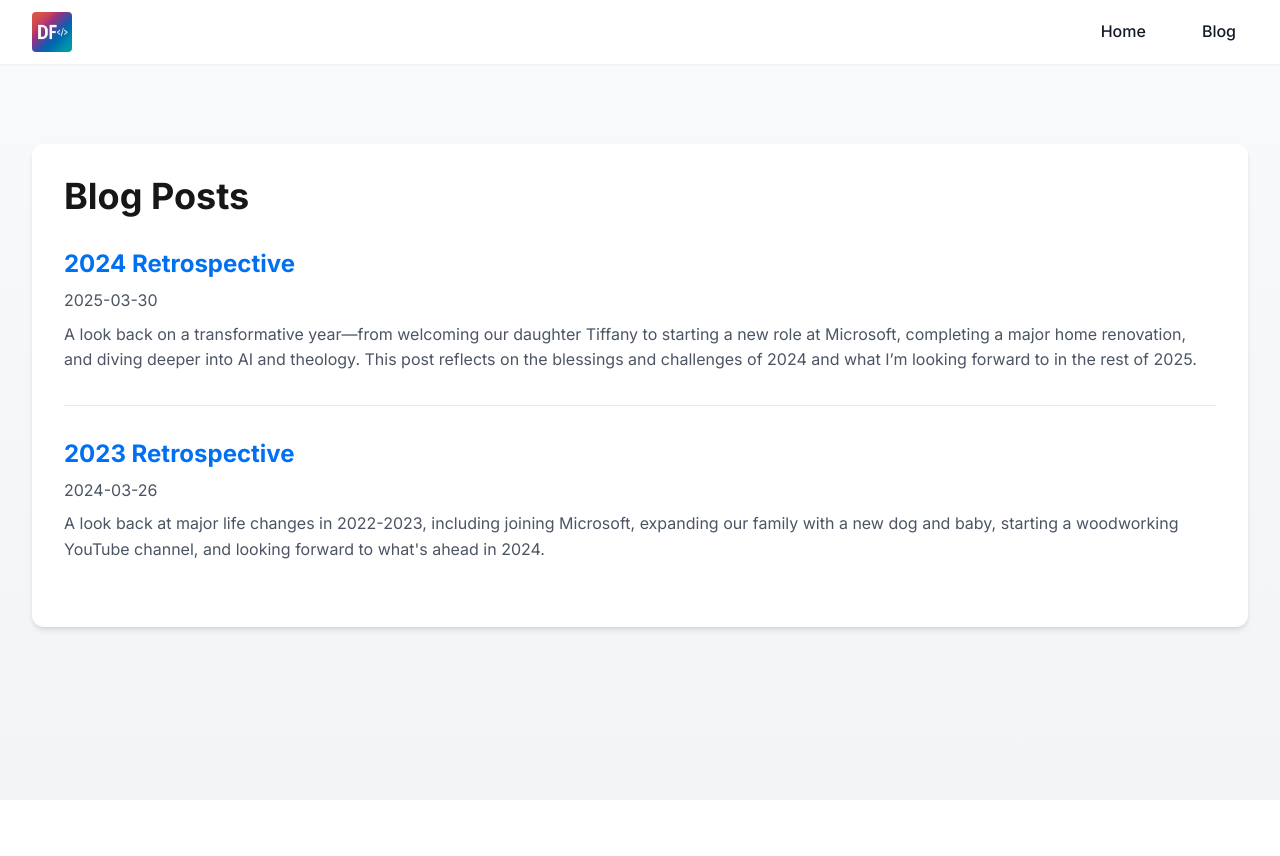
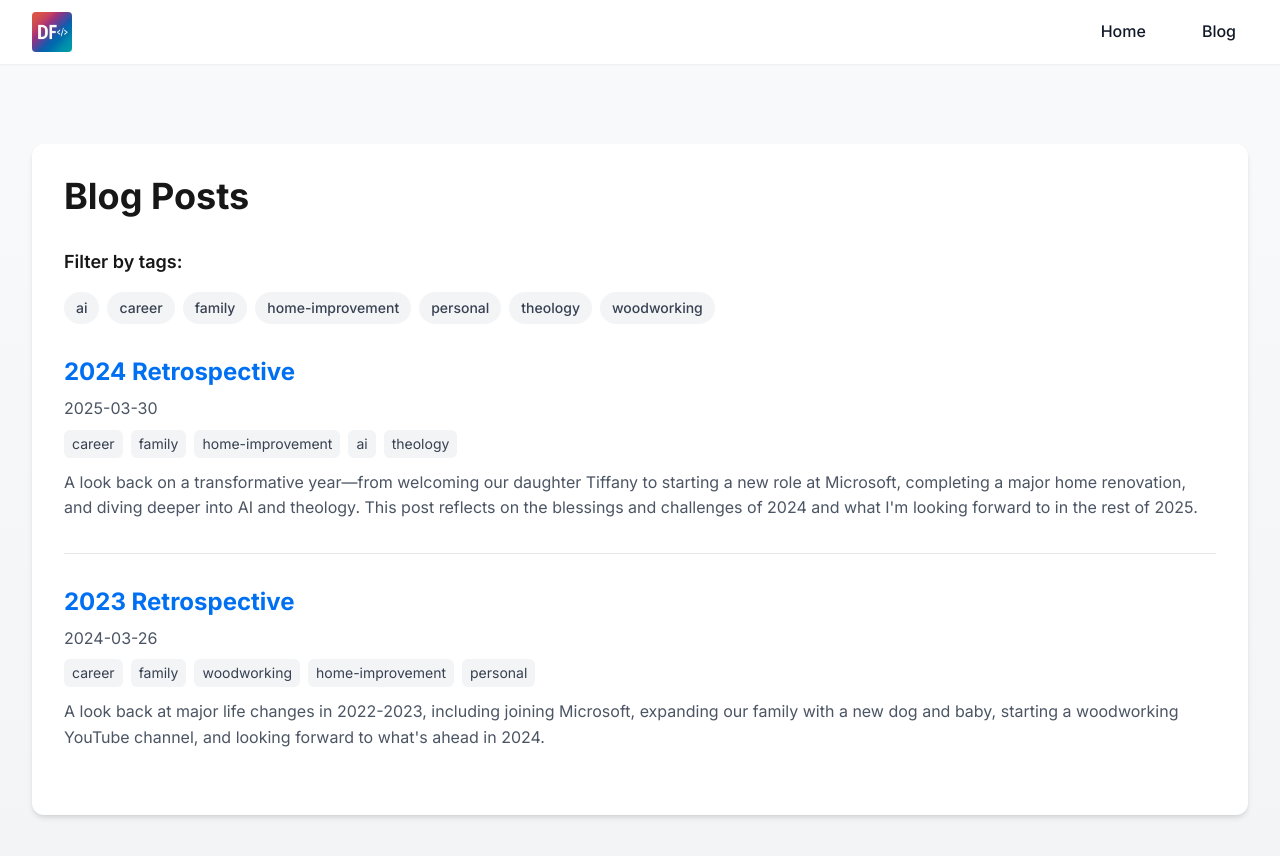
Before and after one commit to danielfullerton/danielfullerton-dot-com, a Next.js app: page /blog in a window 1280 px wide. Shown: the top 856 px of the page. Before the commit the page ends 800 px from the top, so only its background shows below. Built offline with nearby package versions, Linux system fonts and the light colour scheme.

Commit message:
filter by tags

```diff
--- a/components/BlogLayout.tsx
+++ b/components/BlogLayout.tsx
@@ -9,6 +9,7 @@ type BlogMetadata = {
   author: string;
   image?: string;
   coverImage?: string;
+  tags?: string[];
 };
 
 type BlogLayoutProps = {
@@ -66,6 +67,18 @@ export default function BlogLayout({ children, metadata }: BlogLayoutProps) {
           <div className="text-gray-600 mb-2">
             <time>{metadata.date}</time> • {metadata.author}
           </div>
+          {metadata.tags && metadata.tags.length > 0 && (
+            <div className="flex gap-2 mb-3">
+              {metadata.tags.map((tag) => (
+                <span
+                  key={tag}
+                  className="bg-gray-100 text-gray-700 px-2 py-1 rounded-md text-sm"
+                >
+                  {tag}
+                </span>
+              ))}
+            </div>
+          )}
           <p className="text-xl text-gray-600">{metadata.description}</p>
         </header>
         <div className="prose lg:prose-xl">{children}</div>
--- a/pages/blog/[slug].tsx
+++ b/pages/blog/[slug].tsx
@@ -16,6 +16,8 @@ type BlogPostProps = {
     description: string;
     author: string;
     image?: string;
+    coverImage?: string;
+    tags?: string[];
   };
 };
 
@@ -66,6 +68,7 @@ export const getStaticProps: GetStaticProps<BlogPostProps> = async ({
         author: metadata.author || "Anonymous",
         image: metadata.image,
         coverImage: metadata.coverImage,
+        tags: metadata.tags || [],
       },
     },
   };
--- a/pages/blog/index.tsx
+++ b/pages/blog/index.tsx
@@ -4,12 +4,14 @@ import matter from "gray-matter";
 import { GetStaticProps } from "next";
 import Link from "next/link";
 import path from "path";
+import { useState } from "react";
 
 type BlogPost = {
   slug: string;
   title: string;
   date: string;
   description: string;
+  tags?: string[];
 };
 
 type BlogIndexProps = {
@@ -20,7 +22,7 @@ export const getStaticProps: GetStaticProps<BlogIndexProps> = async () => {
   const postsDirectory = path.join(process.cwd(), "posts");
   const filenames = fs.readdirSync(postsDirectory);
 
-  const posts = filenames
+  const posts: BlogPost[] = filenames
     .filter((filename) => filename.endsWith(".md"))
     .map((filename) => {
       const slug = filename.replace(".md", "");
@@ -33,6 +35,7 @@ export const getStaticProps: GetStaticProps<BlogIndexProps> = async () => {
         title: data.title || "Untitled",
         date: data.date || new Date().toISOString(),
         description: data.description || "",
+        tags: data.tags || [],
       };
     })
     .sort((a, b) => new Date(b.date).getTime() - new Date(a.date).getTime());
@@ -45,14 +48,53 @@ export const getStaticProps: GetStaticProps<BlogIndexProps> = async () => {
 };
 
 export default function BlogIndex({ posts }: BlogIndexProps) {
+  const allTags = Array.from(
+    new Set(posts.flatMap((post) => post.tags || []))
+  ).sort();
+  const [selectedTags, setSelectedTags] = useState<string[]>([]);
+
+  const filteredPosts = posts.filter((post) =>
+    selectedTags.length === 0
+      ? true
+      : post.tags?.some((tag) => selectedTags.includes(tag))
+  );
+
+  const handleTagClick = (tag: string) => {
+    setSelectedTags((prev) =>
+      prev.includes(tag) ? prev.filter((t) => t !== tag) : [...prev, tag]
+    );
+  };
+
   return (
     <div className="min-h-screen bg-gradient-to-b from-gray-50 to-gray-100">
       <Navbar />
       <main className="max-w-7xl mx-auto px-4 sm:px-6 lg:px-8 py-20">
         <div className="bg-white rounded-xl shadow-md overflow-hidden p-8">
           <h1 className="text-4xl font-bold mb-8">Blog Posts</h1>
+
+          {allTags.length > 0 && (
+            <div className="mb-8">
+              <h2 className="text-lg font-semibold mb-4">Filter by tags:</h2>
+              <div className="flex flex-wrap gap-2">
+                {allTags.map((tag) => (
+                  <button
+                    key={tag}
+                    onClick={() => handleTagClick(tag)}
+                    className={`px-3 py-1.5 rounded-full text-sm font-medium transition-colors ${
+                      selectedTags.includes(tag)
+                        ? "bg-blue-600 text-white"
+                        : "bg-gray-100 text-gray-700 hover:bg-gray-200"
+                    }`}
+                  >
+                    {tag}
+                  </button>
+                ))}
+              </div>
+            </div>
+          )}
+
           <div className="space-y-8">
-            {posts.map((post) => (
+            {filteredPosts.map((post) => (
               <article
                 key={post.slug}
                 className="border-b pb-8 last:border-b-0"
@@ -63,6 +105,18 @@ export default function BlogIndex({ posts }: BlogIndexProps) {
                 >
                   <h2 className="text-2xl font-bold mb-2">{post.title}</h2>
                   <time className="text-gray-600 mb-2 block">{post.date}</time>
+                  {post.tags && post.tags.length > 0 && (
+                    <div className="flex gap-2 mb-3">
+                      {post.tags.map((tag) => (
+                        <span
+                          key={tag}
+                          className="bg-gray-100 text-gray-700 px-2 py-1 rounded-md text-sm"
+                        >
+                          {tag}
+                        </span>
+                      ))}
+                    </div>
+                  )}
                   {post.description && (
                     <p className="text-gray-600">{post.description}</p>
                   )}
--- a/posts/2023 Retrospective.md
+++ b/posts/2023 Retrospective.md
@@ -5,6 +5,7 @@ description: "A look back at major life changes in 2022-2023, including joining
 author: "Daniel Fullerton"
 image: "/df.png"
 coverImage: null
+tags: ["career", "family", "woodworking", "home-improvement", "personal"]
 ---
 
 Alright, it's been a while since I wrote my last article here - but that should tell you just how busy I've been! The latter half of 2022 and all of 2023
--- a/posts/2024 Retrospective.md
+++ b/posts/2024 Retrospective.md
@@ -1,13 +1,14 @@
 ---
 title: "2024 Retrospective"
 date: "2025-03-30"
-description: "A look back on a transformative year—from welcoming our daughter Tiffany to starting a new role at Microsoft, completing a major home renovation, and diving deeper into AI and theology. This post reflects on the blessings and challenges of 2024 and what I’m looking forward to in the rest of 2025."
+description: "A look back on a transformative year—from welcoming our daughter Tiffany to starting a new role at Microsoft, completing a major home renovation, and diving deeper into AI and theology. This post reflects on the blessings and challenges of 2024 and what I'm looking forward to in the rest of 2025."
 author: "Daniel Fullerton"
 image: "/2024-retro.png"
 coverImage: "/valley.jpg"
+tags: ["career", "family", "home-improvement", "ai", "theology"]
 ---
 
-## 📈 What’s New at Work: Growth Through Change
+## 📈 What's New at Work: Growth Through Change
 
 Over the past year, one of the most significant changes in my career happened due to an internal reorganization at Microsoft. I transitioned from the Data Insights and Platforms team, where I worked on Spark Scala batch pipelines and big data infrastructure, to a new role on the Orders team within the Charge Lifecycle Platform organization.
 
@@ -25,7 +26,7 @@ In terms of developer productivity, I've been eliminating friction by implementi
 
 ## 👨‍👩‍👧‍👦 Life Lately: Family First, and a Bit of Everything Else
 
-As I write this, I'm still in the hospital awaiting discharge after the birth of our daughter, Tiffany Grace Fullerton, who joined us in late March 2025. She's healthy, happy, and full of life—a true blessing. My wife Samantha is recovering well, and we're grateful everything went smoothly without any complications. We couldn’t have hoped for a better outcome.
+As I write this, I'm still in the hospital awaiting discharge after the birth of our daughter, Tiffany Grace Fullerton, who joined us in late March 2025. She's healthy, happy, and full of life—a true blessing. My wife Samantha is recovering well, and we're grateful everything went smoothly without any complications. We couldn't have hoped for a better outcome.
 
 ![](/stork.png)
 
@@ -37,7 +38,7 @@ However, I still managed to tackle a few meaningful projects, including a comple
 
 I've also been spending more time reading, focusing on two main areas. Professionally, I'm exploring Generative AI—including prompt engineering, LLM internals, AI tools, and cost-effective application integrations. Personally, I'm delving further into Reformed Theology, studying topics like apologetics, church history, and biblical commentaries. It's refreshing to balance hands-on, practical learning with deeper theological reflection.
 
-All in all, it’s been a year filled with gratitude, growth, and grace.
+All in all, it's been a year filled with gratitude, growth, and grace.
 
 ## 🔭 Looking Ahead: Rest, Renewal, and Re-engagement
 
@@ -47,12 +48,12 @@ I'm also hoping to catch up on some personal projects that have been on hold, li
 
 When I return to work this summer, I'm excited to build on the momentum from the past year. I want to continue tackling new technical challenges and explore ways to integrate my growing interest in AI—from tooling and prompt engineering to system design—into my daily work as a software engineer. There's tremendous potential for these technologies to reshape how we work, and I'm eager to help our team evolve and grow with them.
 
-More than anything, I’m hoping that the rest of 2025 will be marked by **intentionality**—in my time, in my relationships, and in the work I do.
+More than anything, I'm hoping that the rest of 2025 will be marked by **intentionality**—in my time, in my relationships, and in the work I do.
 
 ![](/intentionality.png)
 
 ## ✨ Closing Thoughts
 
-This past year has been one of significant transition, both personally and professionally. From welcoming a new baby to taking on a new role at work, it’s been a time full of challenges and growth.
+This past year has been one of significant transition, both personally and professionally. From welcoming a new baby to taking on a new role at work, it's been a time full of challenges and growth.
 
-Here’s to a year ahead filled with purpose, presence, and progress!
+Here's to a year ahead filled with purpose, presence, and progress!
```
